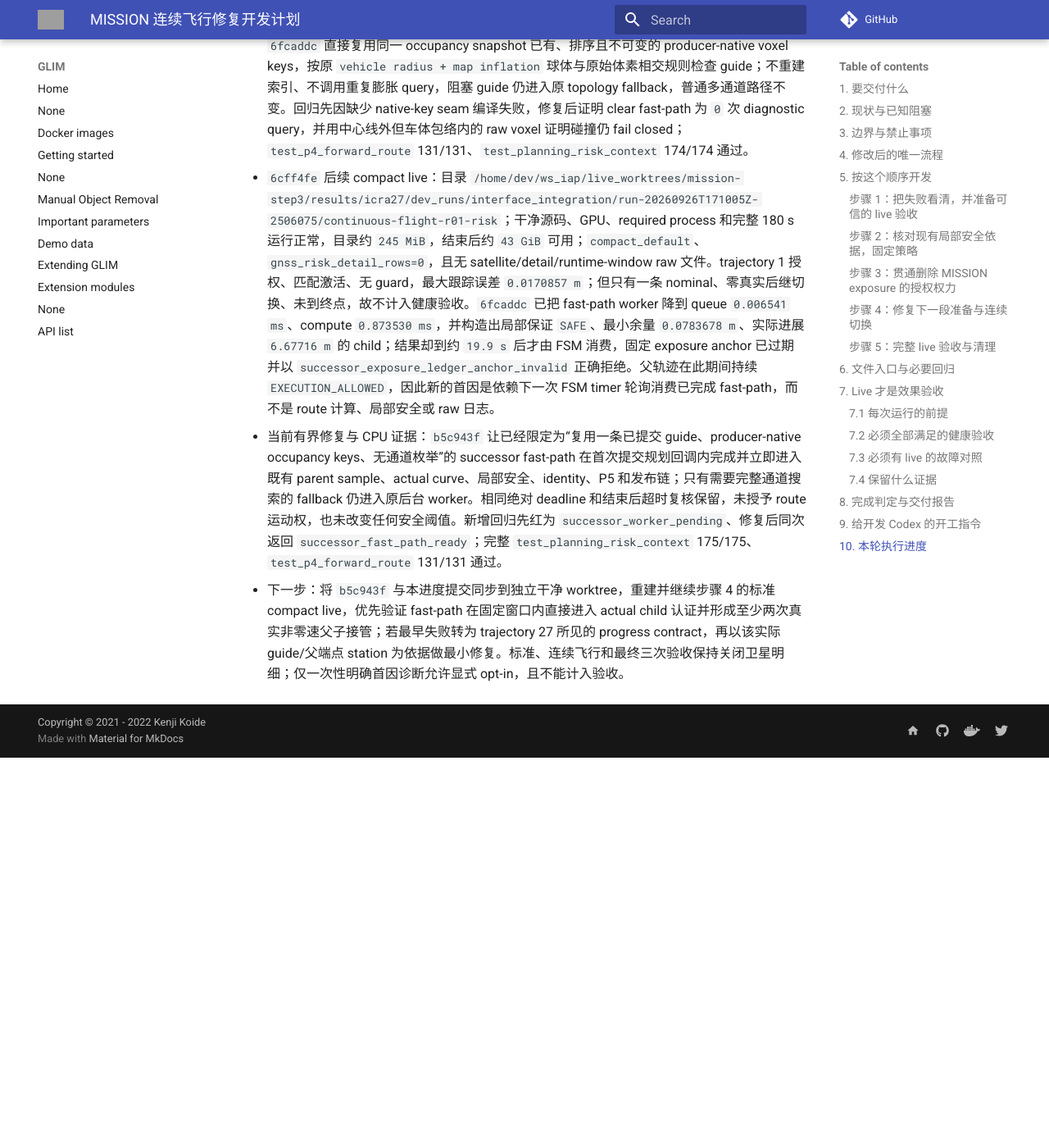
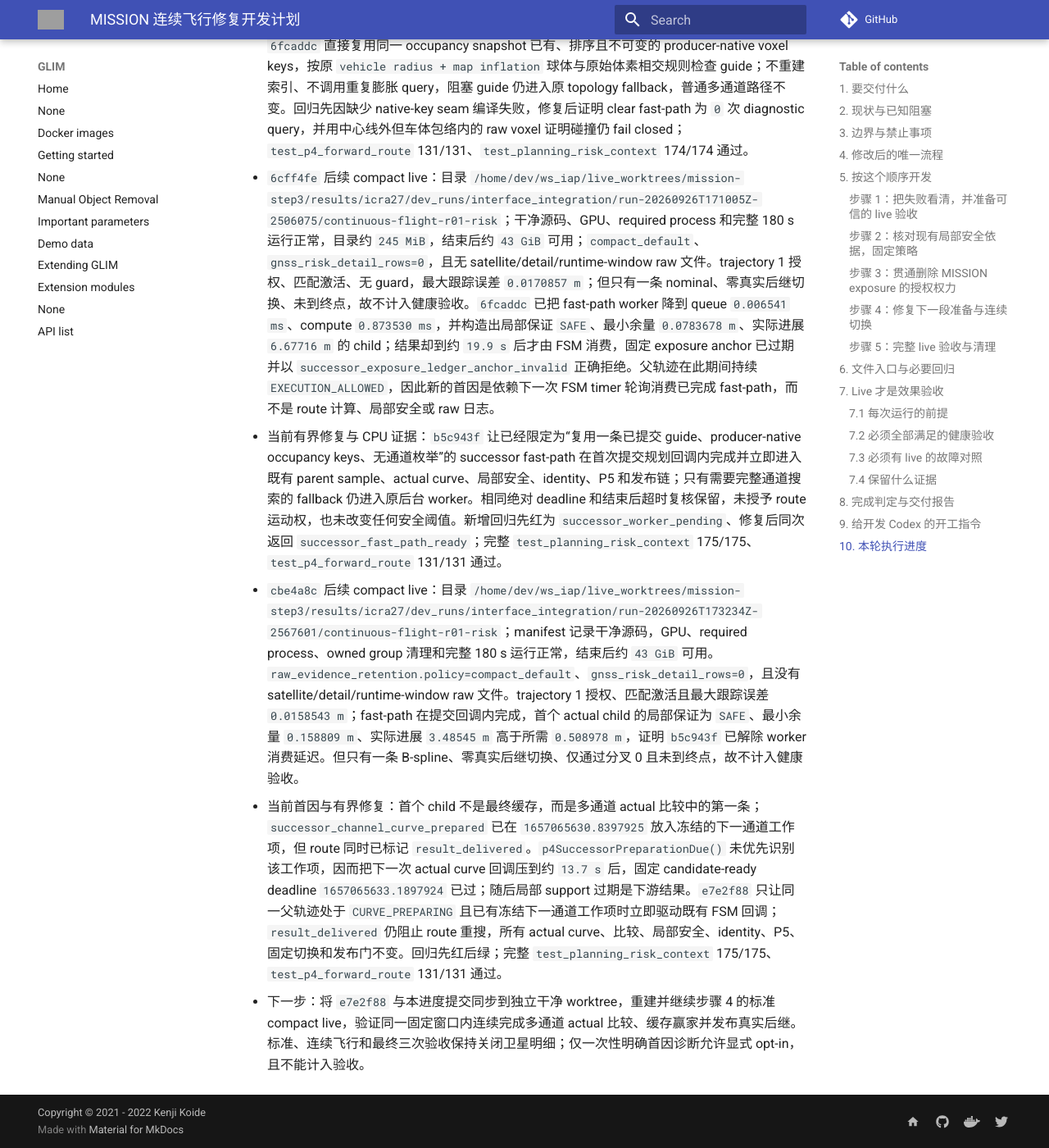
Before and after one commit to Printeger/iap, an MkDocs documentation site: the page built from docs/icra27/MISSION_CONTINUOUS_FLIGHT_IMPLEMENTATION_PLAN.md, in a window 1280 px wide and 1400 px high, scrolled down 24655 px. Shown: the whole window at 82% size. Built offline with MkDocs 1.6.1 and Material for MkDocs 9.7.7, drawn with Linux system fonts in a browser that asks for light colours; nearby versions of some CDN libraries; comment, search, counter and statistics services are not loaded; before the commit the page ends 25579 px from its top, so only the background shows below that; grey boxes are pictures that could not be loaded.

Commit message:
docs(icra27): record pending successor channel fix

```diff
--- a/docs/icra27/MISSION_CONTINUOUS_FLIGHT_IMPLEMENTATION_PLAN.md
+++ b/docs/icra27/MISSION_CONTINUOUS_FLIGHT_IMPLEMENTATION_PLAN.md
@@ -255,7 +255,7 @@ symlink、非 tracked 且无进程占用后才能按精确路径删除。遵守
 
 ## 10. 本轮执行进度
 
-- 提交：步骤 1 为 `83fddbc`、`9f27a05`、`f6761b8`、`784d3d3`、`a4a35e9`、`30426ac`、`ffc118b`；步骤 2 为 `a751d5f`、`641b3ad`；步骤 3 为 `93bd62c`；步骤 4 当前到 `b5c943f`（完整因果提交链见下述逐次 live 记录）；磁盘与证据策略为 `64f6764`、`b772ed9`（均基于计划提交 `e675443`）。用户历史文件 `docs/whatsnext.md` 保持未跟踪、未修改。
+- 提交：步骤 1 为 `83fddbc`、`9f27a05`、`f6761b8`、`784d3d3`、`a4a35e9`、`30426ac`、`ffc118b`；步骤 2 为 `a751d5f`、`641b3ad`；步骤 3 为 `93bd62c`；步骤 4 当前到 `e7e2f88`（完整因果提交链见下述逐次 live 记录）；磁盘与证据策略为 `64f6764`、`b772ed9`（均基于计划提交 `e675443`）。用户历史文件 `docs/whatsnext.md` 保持未跟踪、未修改。
 - 完成项：步骤 1 已补全 optimizer/refinement/manager/FSM 首因，continuous-flight analyzer 已拒绝 guard 伪后继、身份或父子链不符、零速切换、命令断流、required process 提前退出、短程停车、终点悬停不足和未由 odom 穿越四叉。步骤 2 已确认生产路径统一复用 `LocalMotionAssurance`/`LocalClearanceEvaluator` 且必要输入缺失时 fail closed；森林配置仍为 tracking `0.15 m`、safety margin `0.20 m`、surface `0.02 m`、`uncalibrated_default_v1`，故后续证据只适用于仿真/开发，不能冒充部署标定。步骤 3 已移除 MISSION exposure 的独立拒绝/制动权并保留真实风险诊断和排序；STRICT、局部净空、support/freshness、身份、动力学与制动门不变。
 - 失败首因：基线轨迹 5 为 `SUCCESSOR_CURVE_PREPARATION_FAILED` 且旧 detail 泄漏初始化占位；轨迹 9 为 P5 重复累计 prior episode 后 exposure braking。原始证据：`results/icra27/dev_runs/interface_integration/run-20260926T050049Z-450628/full-r01-risk/exports/planner_p4_risk_astar_debug.csv.execution_events.csv` 及同目录 `stdout.log`。步骤 3 干净 live 已证明旧 exposure 不再制动，但第一 actual B-spline 因 `local_clearance_margin_not_positive` 被硬局部门拒绝，下一冻结通道又继承失败候选的 `HOLD_REQUIRED`，故未首航；`bspline_count=0` 和零位移是结果，不是首因。
 - live 证据：步骤 3 使用独立 worktree/build/install，在 `93bd62c78b6dc7af731b25c6e2a71794d02b14eb` 运行 180 s；GPU preflight 通过、required processes 未提前退出、launch exit 0，manifest 为 `git_worktree_clean=true`。目录：`/home/dev/ws_iap/live_worktrees/mission-step3/results/icra27/dev_runs/interface_integration/run-20260926T081255Z-633590`。该失败运行不计入最终健康三次。
@@ -322,4 +322,6 @@ symlink、非 tracked 且无进程占用后才能按精确路径删除。遵守
 - 当前首因与有界修复：`461c2d7` 避免了整份 raw snapshot 重建，却让每个车体包络体素调用 frozen `diagnostic_query`；该 query 自身又遍历地图膨胀邻域并对 raw addresses 做二分查找，形成“包络体素 × 膨胀邻域”的乘法开销，仍会越过固定窗口并在父事务撤销时丢弃结果。`6fcaddc` 直接复用同一 occupancy snapshot 已有、排序且不可变的 producer-native voxel keys，按原 `vehicle radius + map inflation` 球体与原始体素相交规则检查 guide；不重建索引、不调用重复膨胀 query，阻塞 guide 仍进入原 topology fallback，普通多通道路径不变。回归先因缺少 native-key seam 编译失败，修复后证明 clear fast-path 为 `0` 次 diagnostic query，并用中心线外但车体包络内的 raw voxel 证明碰撞仍 fail closed；`test_p4_forward_route` 131/131、`test_planning_risk_context` 174/174 通过。
 - `6cff4fe` 后续 compact live：目录 `/home/dev/ws_iap/live_worktrees/mission-step3/results/icra27/dev_runs/interface_integration/run-20260926T171005Z-2506075/continuous-flight-r01-risk`；干净源码、GPU、required process 和完整 180 s 运行正常，目录约 `245 MiB`，结束后约 `43 GiB` 可用；`compact_default`、`gnss_risk_detail_rows=0`，且无 satellite/detail/runtime-window raw 文件。trajectory 1 授权、匹配激活、无 guard，最大跟踪误差 `0.0170857 m`；但只有一条 nominal、零真实后继切换、未到终点，故不计入健康验收。`6fcaddc` 已把 fast-path worker 降到 queue `0.006541 ms`、compute `0.873530 ms`，并构造出局部保证 `SAFE`、最小余量 `0.0783678 m`、实际进展 `6.67716 m` 的 child；结果却到约 `19.9 s` 后才由 FSM 消费，固定 exposure anchor 已过期并以 `successor_exposure_ledger_anchor_invalid` 正确拒绝。父轨迹在此期间持续 `EXECUTION_ALLOWED`，因此新的首因是依赖下一次 FSM timer 轮询消费已完成 fast-path，而不是 route 计算、局部安全或 raw 日志。
 - 当前有界修复与 CPU 证据：`b5c943f` 让已经限定为“复用一条已提交 guide、producer-native occupancy keys、无通道枚举”的 successor fast-path 在首次提交规划回调内完成并立即进入既有 parent sample、actual curve、局部安全、identity、P5 和发布链；只有需要完整通道搜索的 fallback 仍进入原后台 worker。相同绝对 deadline 和结束后超时复核保留，未授予 route 运动权，也未改变任何安全阈值。新增回归先红为 `successor_worker_pending`、修复后同次返回 `successor_fast_path_ready`；完整 `test_planning_risk_context` 175/175、`test_p4_forward_route` 131/131 通过。
-- 下一步：将 `b5c943f` 与本进度提交同步到独立干净 worktree，重建并继续步骤 4 的标准 compact live，优先验证 fast-path 在固定窗口内直接进入 actual child 认证并形成至少两次真实非零速父子接管；若最早失败转为 trajectory 27 所见的 progress contract，再以该实际 guide/父端点 station 为依据做最小修复。标准、连续飞行和最终三次验收保持关闭卫星明细；仅一次性明确首因诊断允许显式 opt-in，且不能计入验收。
+- `cbe4a8c` 后续 compact live：目录 `/home/dev/ws_iap/live_worktrees/mission-step3/results/icra27/dev_runs/interface_integration/run-20260926T173234Z-2567601/continuous-flight-r01-risk`；manifest 记录干净源码，GPU、required process、owned group 清理和完整 180 s 运行正常，结束后约 `43 GiB` 可用。`raw_evidence_retention.policy=compact_default`、`gnss_risk_detail_rows=0`，且没有 satellite/detail/runtime-window raw 文件。trajectory 1 授权、匹配激活且最大跟踪误差 `0.0158543 m`；fast-path 在提交回调内完成，首个 actual child 的局部保证为 `SAFE`、最小余量 `0.158809 m`、实际进展 `3.48545 m` 高于所需 `0.508978 m`，证明 `b5c943f` 已解除 worker 消费延迟。但只有一条 B-spline、零真实后继切换、仅通过分叉 0 且未到终点，故不计入健康验收。
+- 当前首因与有界修复：首个 child 不是最终缓存，而是多通道 actual 比较中的第一条；`successor_channel_curve_prepared` 已在 `1657065630.8397925` 放入冻结的下一通道工作项，但 route 同时已标记 `result_delivered`。`p4SuccessorPreparationDue()` 未优先识别该工作项，因而把下一次 actual curve 回调压到约 `13.7 s` 后，固定 candidate-ready deadline `1657065633.1897924` 已过；随后局部 support 过期是下游结果。`e7e2f88` 只让同一父轨迹处于 `CURVE_PREPARING` 且已有冻结下一通道工作项时立即驱动既有 FSM 回调；`result_delivered` 仍阻止 route 重搜，所有 actual curve、比较、局部安全、identity、P5、固定切换和发布门不变。回归先红后绿；完整 `test_planning_risk_context` 175/175、`test_p4_forward_route` 131/131 通过。
+- 下一步：将 `e7e2f88` 与本进度提交同步到独立干净 worktree，重建并继续步骤 4 的标准 compact live，验证同一固定窗口内连续完成多通道 actual 比较、缓存赢家并发布真实后继。标准、连续飞行和最终三次验收保持关闭卫星明细；仅一次性明确首因诊断允许显式 opt-in，且不能计入验收。
```
